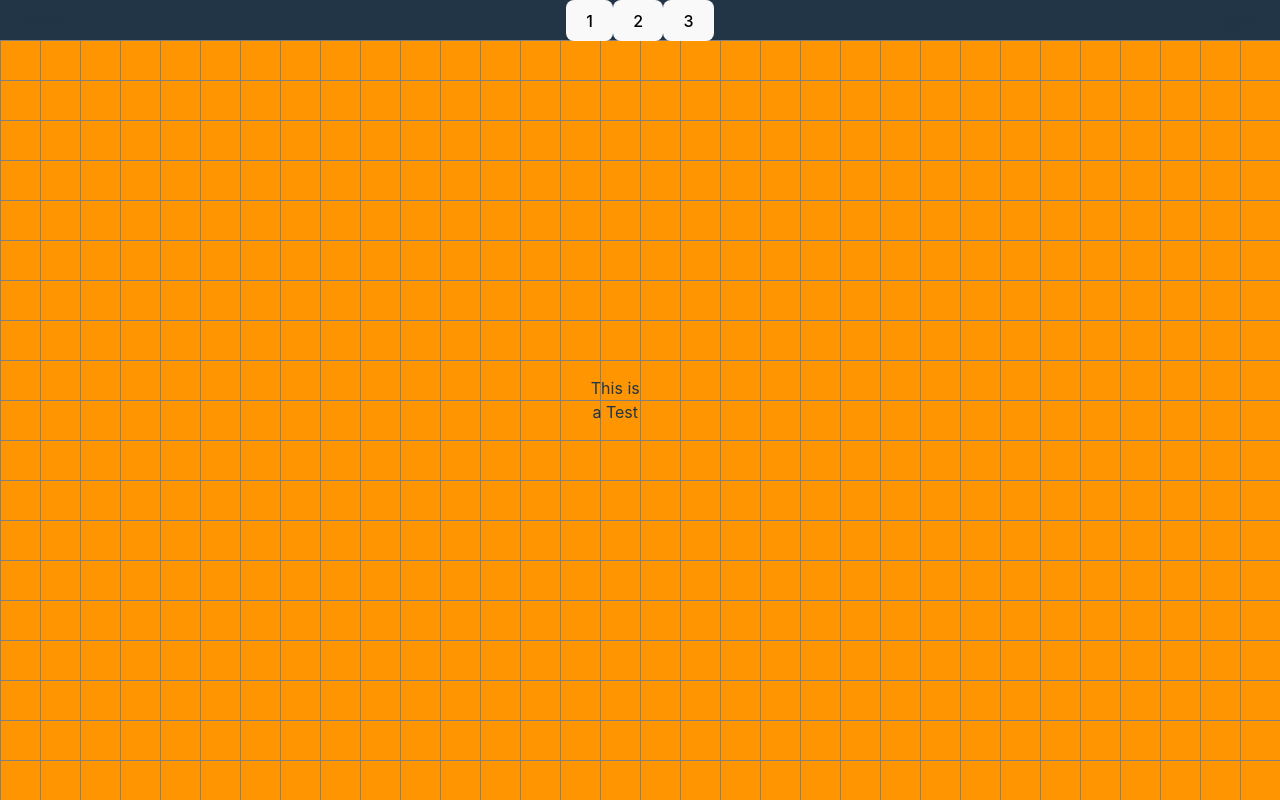
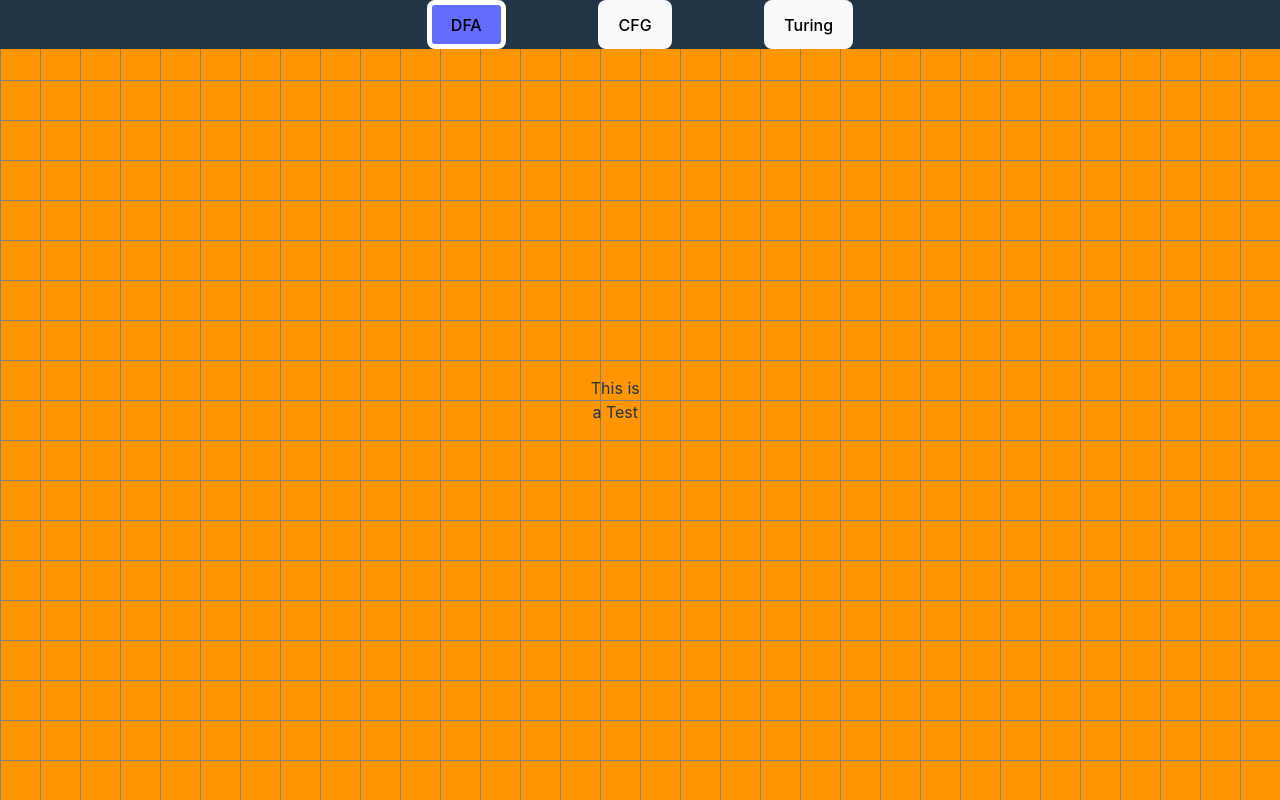
Before and after one commit to aandrepingu/FoCSTools, a React (Vite) app in the folder FoCSTools Site/: page / in a window 1280 px wide. Built offline with nearby package versions, Linux system fonts and the light colour scheme.

Commit message:
yeah buddy

```diff
--- a/FoCSTools Site/src/App.tsx
+++ b/FoCSTools Site/src/App.tsx
@@ -3,19 +3,22 @@ import Navbar from "./components/Navbar";
 import Test from "./pages/Test";
 import DFA from "./pages/DFA";
 import TuringMachine from "./pages/TuringMachine";
-import { useState, useEffect } from 'react';
+import { useState, useEffect } from "react";
+
+export type GraphType = "DFA" | "CFG" | "TU";
 
 export default function App() {
-  const paths : {[id : string] : JSX.Element } = {
-    "/placeholder" : <Test />,
-    "/DFA" : <DFA />,
-    "/TuringMachine" : <TuringMachine />
+  const paths: { [id: string]: JSX.Element } = {
+    "/placeholder": <Test />,
+    "/DFA": <DFA />,
+    "/TuringMachine": <TuringMachine />,
   };
 
   const [component, setComponent] = useState<JSX.Element>(<Test />);
+  const [graphType, setGraphType] = useState<GraphType>("DFA");
 
   useEffect(() => {
-    const path : string = window.location.pathname;
+    const path: string = window.location.pathname;
     if (path in paths) {
       setComponent(paths[path]);
     } else {
@@ -24,7 +27,7 @@ export default function App() {
   }, []);
   return (
     <>
-      <Navbar />
+      <Navbar graphType={graphType} setGraphType={setGraphType} />
       {component}
     </>
   );
--- a/FoCSTools Site/src/components/Navbar.css
+++ b/FoCSTools Site/src/components/Navbar.css
@@ -4,9 +4,15 @@
   top: 0;
   left: 0;
   min-width: 100%;
-  height: 40px;
+  height: auto;
   align-items: center;
   background-color: #213547;
   grid-template-rows: 1fr;
   grid-template-columns: 1fr 1fr 1fr;
 }
+
+.button-selected {
+  background-color: #646cff;
+  border-color: white;
+  border-width: 5px;
+}
--- a/FoCSTools Site/src/components/Navbar.tsx
+++ b/FoCSTools Site/src/components/Navbar.tsx
@@ -1,16 +1,44 @@
 import "./Navbar.css";
+import { GraphType } from "src/App";
 
-export default function Navbar() {
+export default function Navbar({
+  graphType,
+  setGraphType,
+}: {
+  graphType: GraphType;
+  setGraphType: (graphType: GraphType) => void;
+}) {
   return (
     <>
       <div className="navbar">
         <div className="flex" style={{ paddingLeft: "20px" }}>
           LOGO
         </div>
-        <div className="flex" style={{ justifyContent: "center" }}>
-          <button>1</button>
-          <button>2</button>
-          <button>3</button>
+        <div className="flex" style={{ justifyContent: "space-between" }}>
+          <button
+            className={graphType === "DFA" ? "button-selected" : undefined}
+            onClick={() => {
+              setGraphType("DFA");
+            }}
+          >
+            DFA
+          </button>
+          <button
+            className={graphType === "CFG" ? "button-selected" : undefined}
+            onClick={() => {
+              setGraphType("CFG");
+            }}
+          >
+            CFG
+          </button>
+          <button
+            className={graphType === "TU" ? "button-selected" : undefined}
+            onClick={() => {
+              setGraphType("TU");
+            }}
+          >
+            Turing
+          </button>
         </div>
         <div
           className="flex"
```
